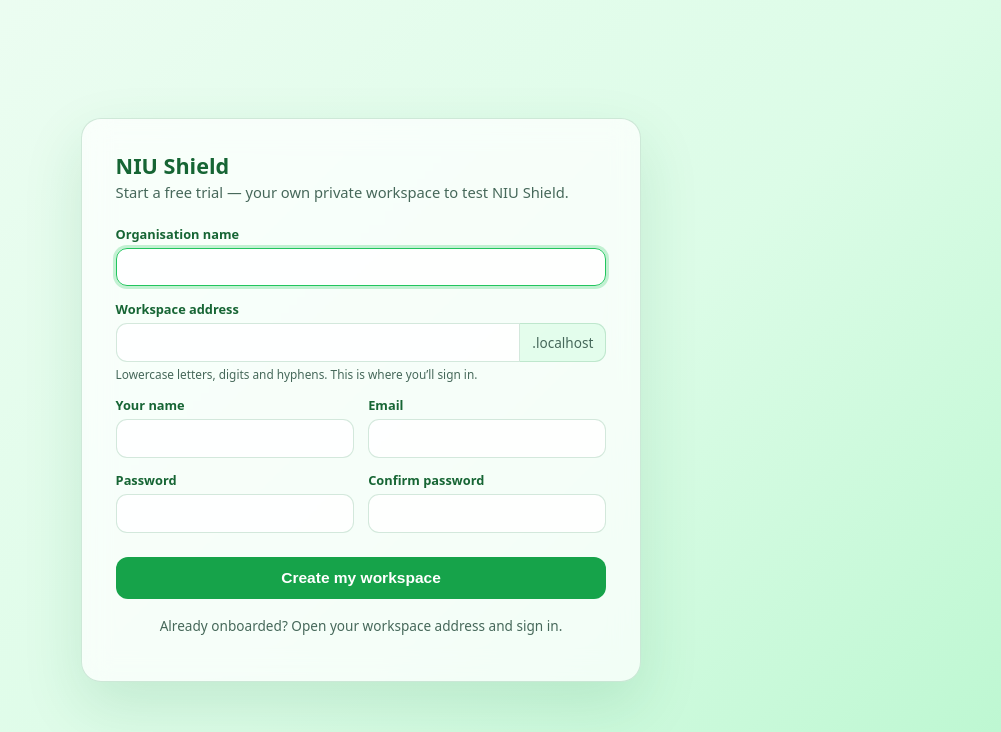
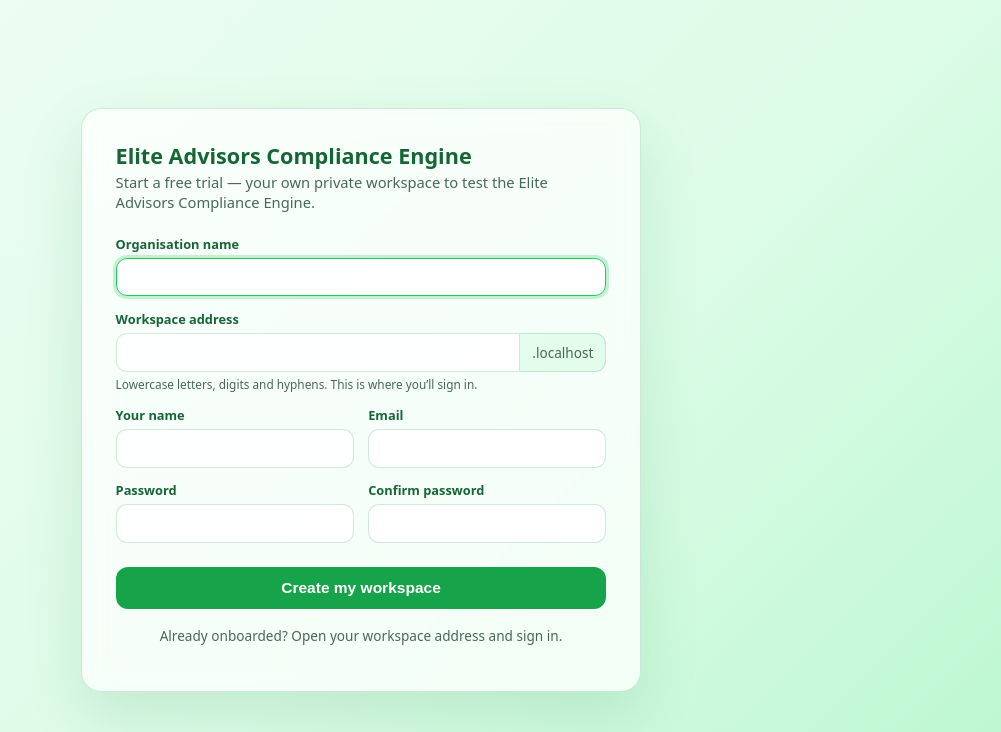
Before and after one commit to Nekoutb/eace, a Laravel app: page /register in a window 1280 px wide. Shown: the top 732 px of the page, without its empty margins (279-1280 px from the left). Run offline with Laravel 12, Linux system fonts and the light colour scheme; some libraries are stand-ins or nearby versions.

Commit message:
Rename the application to Elite Advisors Compliance Engine
Renames the product brand from "NIU Shield" to "Elite Advisors Compliance
Engine" across user-facing surfaces — both Filament panel brand names, the
self-service signup page, and the FR/EN chat, guide and signup strings.
"NIU" alone (the Cameroon fiscal identifier) is deliberately untouched.

Co-Authored-By: Claude Opus 4.8 (1M context) <noreply@anthropic.com>

```diff
--- a/app/Providers/Filament/AdminPanelProvider.php
+++ b/app/Providers/Filament/AdminPanelProvider.php
@@ -31,7 +31,7 @@ class AdminPanelProvider extends PanelProvider
             ->id('admin')
             ->path('admin')
             ->login(Login::class)
-            ->brandName('NIU Shield — Administration')
+            ->brandName('Elite Advisors Compliance Engine — Administration')
             ->colors(BrandColors::palette())
             ->renderHook(
                 PanelsRenderHook::USER_MENU_BEFORE,
--- a/app/Providers/Filament/AppPanelProvider.php
+++ b/app/Providers/Filament/AppPanelProvider.php
@@ -32,7 +32,7 @@ class AppPanelProvider extends PanelProvider
             ->id('app')
             ->path('app')
             ->login(Login::class)
-            ->brandName('NIU Shield')
+            ->brandName('Elite Advisors Compliance Engine')
             ->colors(BrandColors::palette())
             ->renderHook(
                 PanelsRenderHook::USER_MENU_BEFORE,
--- a/database/seeders/DatabaseSeeder.php
+++ b/database/seeders/DatabaseSeeder.php
@@ -21,7 +21,7 @@ class DatabaseSeeder extends Seeder
     {
         User::query()->updateOrCreate(
             ['email' => 'admin'],
-            ['name' => 'Administrateur NIU Shield', 'password' => Hash::make('admin')],
+            ['name' => 'Administrateur Elite Advisors', 'password' => Hash::make('admin')],
         );
 
         if (! Tenant::query()->whereKey('demo')->exists()) {
--- a/lang/en/app.php
+++ b/lang/en/app.php
@@ -48,7 +48,7 @@ return [
 
     'signup' => [
         'title' => 'Create your workspace',
-        'subtitle' => 'Start a free trial — your own private workspace to test NIU Shield.',
+        'subtitle' => 'Start a free trial — your own private workspace to test the Elite Advisors Compliance Engine.',
         'org_name' => 'Organisation name',
         'subdomain' => 'Workspace address',
         'subdomain_help' => 'Lowercase letters, digits and hyphens. This is where you’ll sign in.',
@@ -495,18 +495,18 @@ return [
 
     'chat' => [
         'title' => 'Ask a question',
-        'intro' => 'Send a question about your account or how to use NIU Shield. It reaches the NIU Shield team, who reply here.',
+        'intro' => 'Send a question about your account or how to use the Elite Advisors Compliance Engine. It reaches the Elite Advisors team, who reply here.',
         'placeholder' => 'Type your question…',
         'send' => 'Send',
         'notif_sent' => 'Question sent — we will reply here.',
         'your_questions' => 'Your recent questions',
         'status_new' => 'Awaiting reply',
         'status_answered' => 'Answered',
-        'reply_label' => 'Reply from NIU Shield',
+        'reply_label' => 'Reply from Elite Advisors',
     ],
 
     'guide' => [
-        'intro' => 'What NIU Shield does for you, step by step, and what you get back at each stage.',
+        'intro' => 'What the Elite Advisors Compliance Engine does for you, step by step, and what you get back at each stage.',
         'expect_label' => 'What you get: ',
         's1_title' => 'Your role and what you can do',
         's1_body' => 'Administrators manage users and settings and can run every check. “Invoice recording” staff record incoming invoices; “Invoice settlement” staff clear invoices for payment. You only see the screens your role needs.',
@@ -524,7 +524,7 @@ return [
         's6_title' => 'Set up your identity (administrators)',
         's6_body' => 'In Settings, enter your own business name, NIU, RCCM and address — used to check that each invoice names you correctly. Add accepted name variations so a different spelling of your company is not flagged.',
         's7_title' => 'Get help',
-        's7_body' => 'Use the question box on the home page to reach the NIU Shield team. Your questions and our replies stay on your dashboard.',
+        's7_body' => 'Use the question box on the home page to reach the Elite Advisors team. Your questions and our replies stay on your dashboard.',
     ],
 
     'support' => [
--- a/resources/views/auth/signup.blade.php
+++ b/resources/views/auth/signup.blade.php
@@ -4,7 +4,7 @@
     <meta charset="utf-8">
     <meta name="viewport" content="width=device-width, initial-scale=1">
     <meta name="csrf-token" content="{{ csrf_token() }}">
-    <title>{{ __('app.signup.title') }} — NIU Shield</title>
+    <title>{{ __('app.signup.title') }} — Elite Advisors Compliance Engine</title>
     <style>
         :root{--g100:#dcfce7;--g200:#bbf7d0;--g500:#22c55e;--g600:#16a34a;--g700:#15803d;--g800:#166534;
             --ink:#0f231a;--ink-soft:#46685a;--line:rgba(21,128,61,.18)}
@@ -38,7 +38,7 @@
 </head>
 <body>
     <main class="card">
-        <h1 class="brand">NIU Shield</h1>
+        <h1 class="brand">Elite Advisors Compliance Engine</h1>
         <p class="sub">{{ __('app.signup.subtitle') }}</p>
 
         <form method="POST" action="{{ url('/register') }}">
```
Also changed, not shown: lang/fr/app.php (+5 -5 lines).
